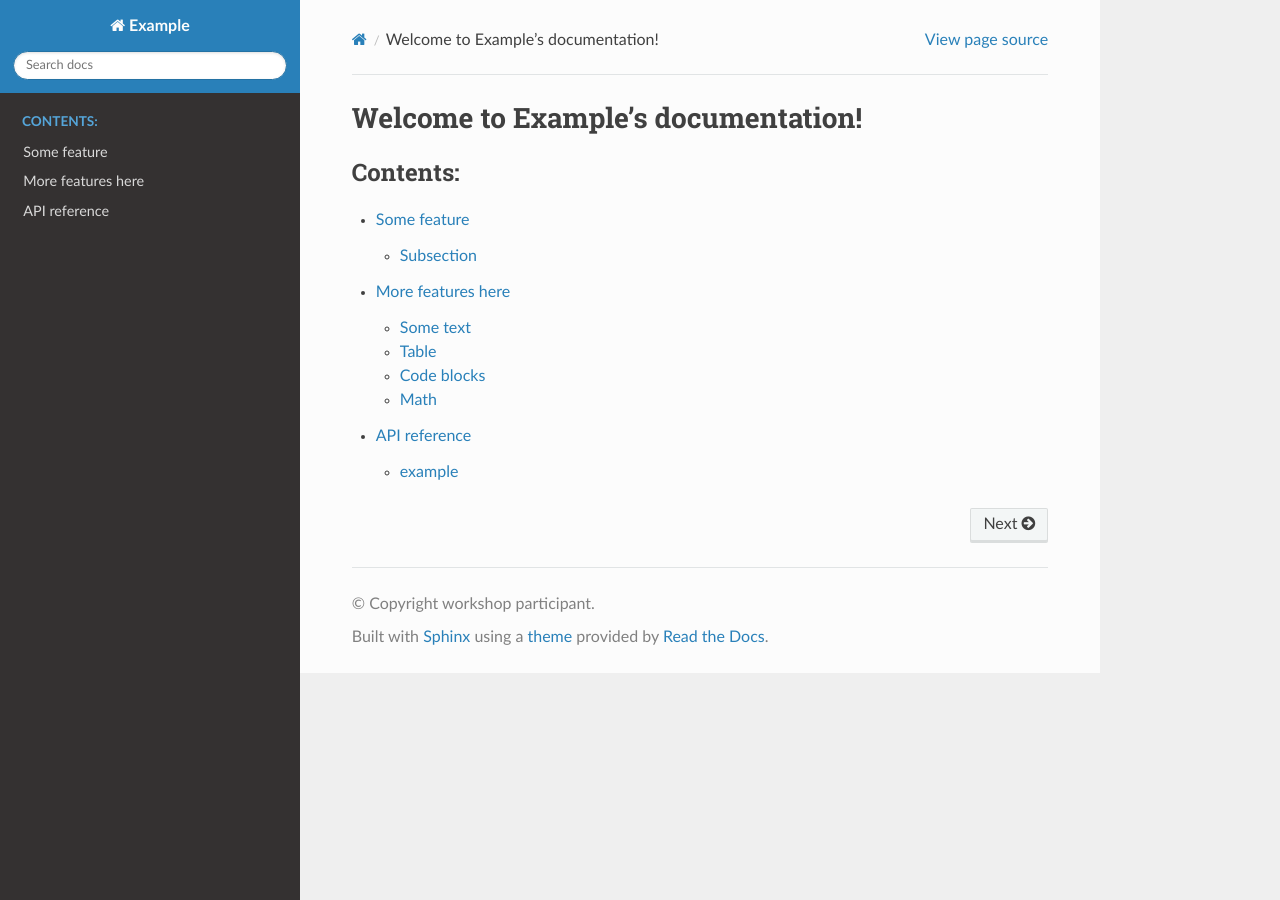
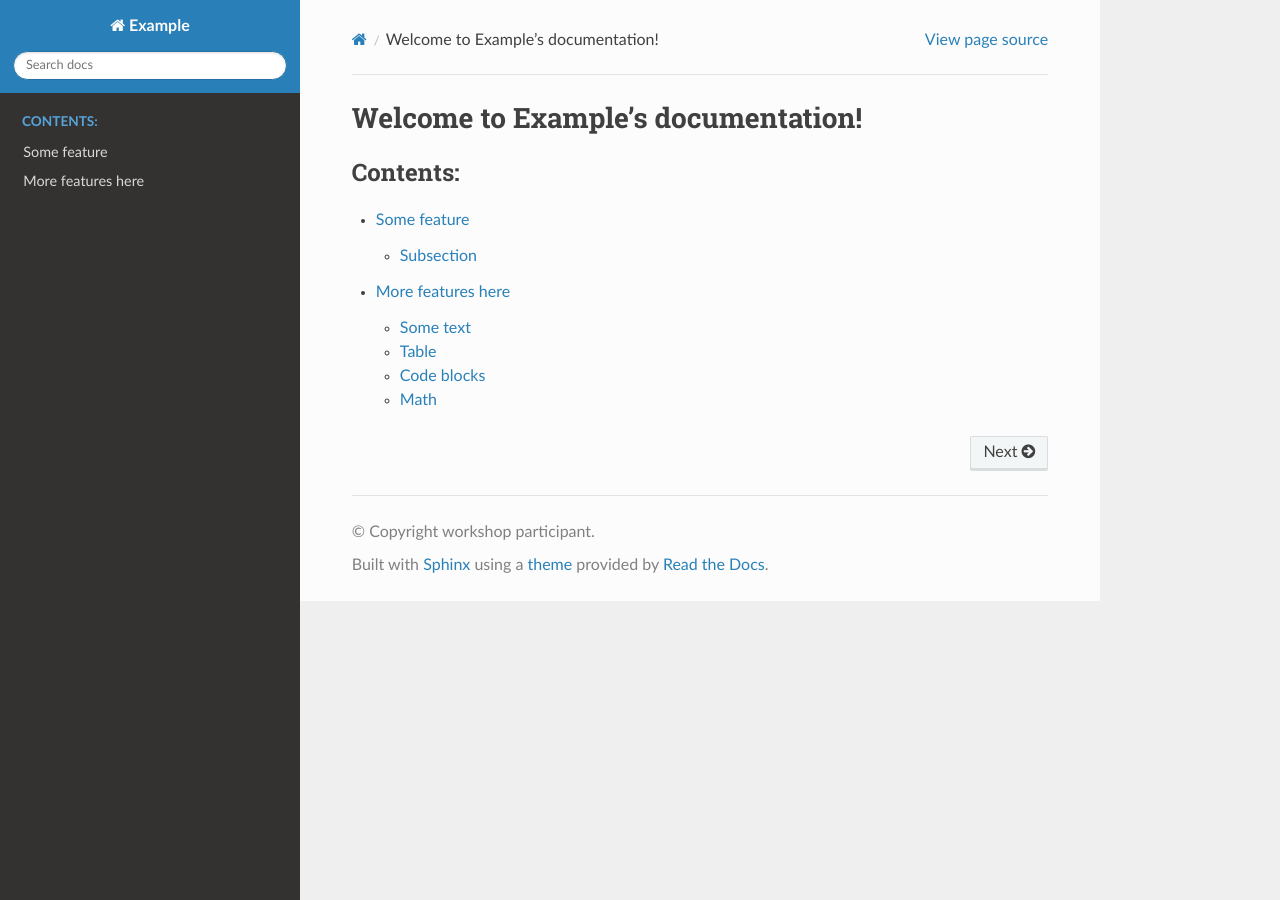
Before and after one commit to grinic/documentation-example, a Sphinx documentation site: the page built from doc/index.rst, in a window 1280 px wide. Built offline with Sphinx 7.4.7 and the Read the Docs theme 2.0.0, drawn with Linux system fonts in a browser that asks for light colours.

Commit message:
removed api.md from index.rst

```diff
--- a/doc/index.rst
+++ b/doc/index.rst
@@ -12,4 +12,4 @@ Welcome to Example's documentation!
 
    some-feature.md
    another-feature.md
-   api.md
+..    api.md
```
